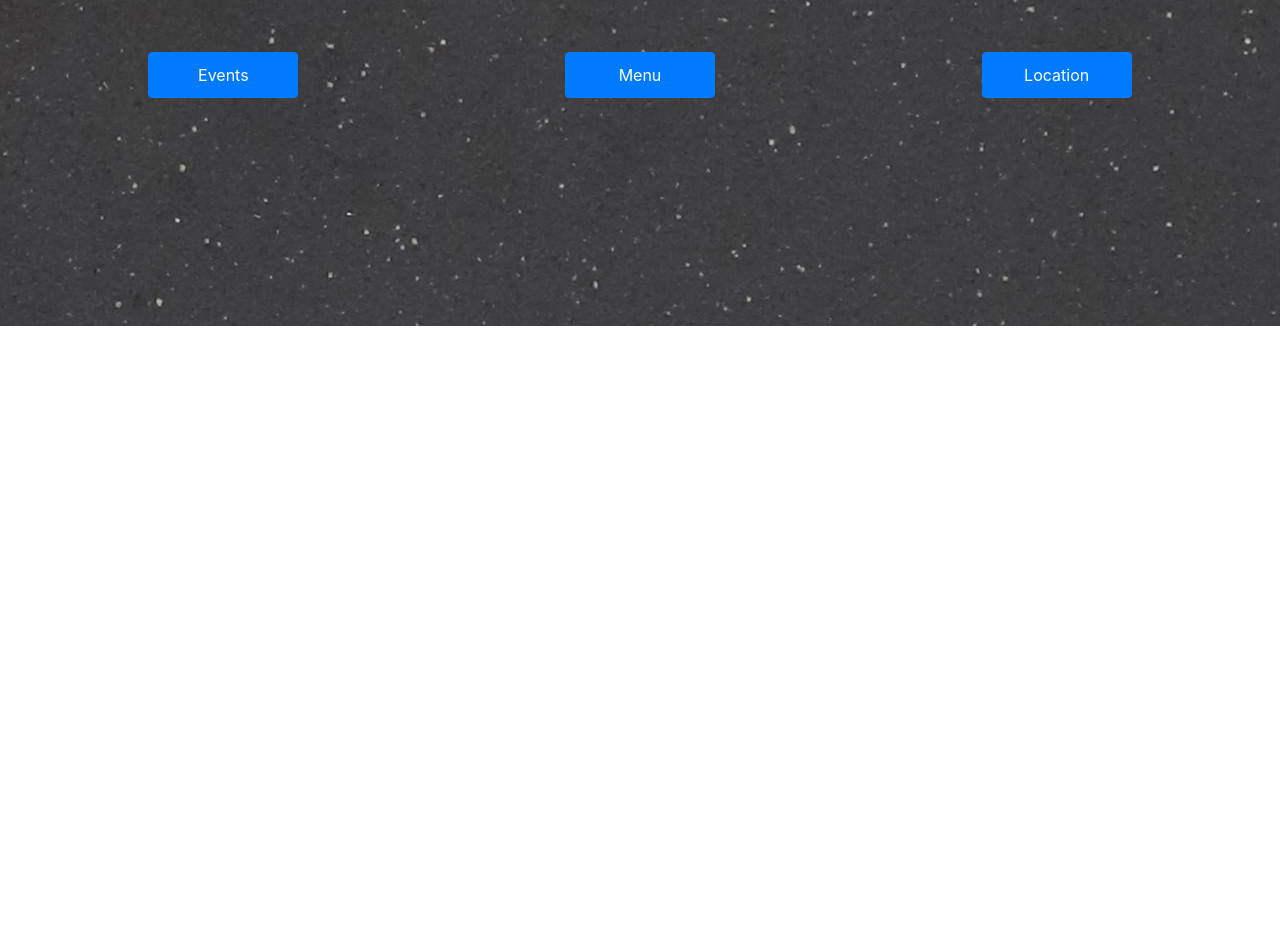
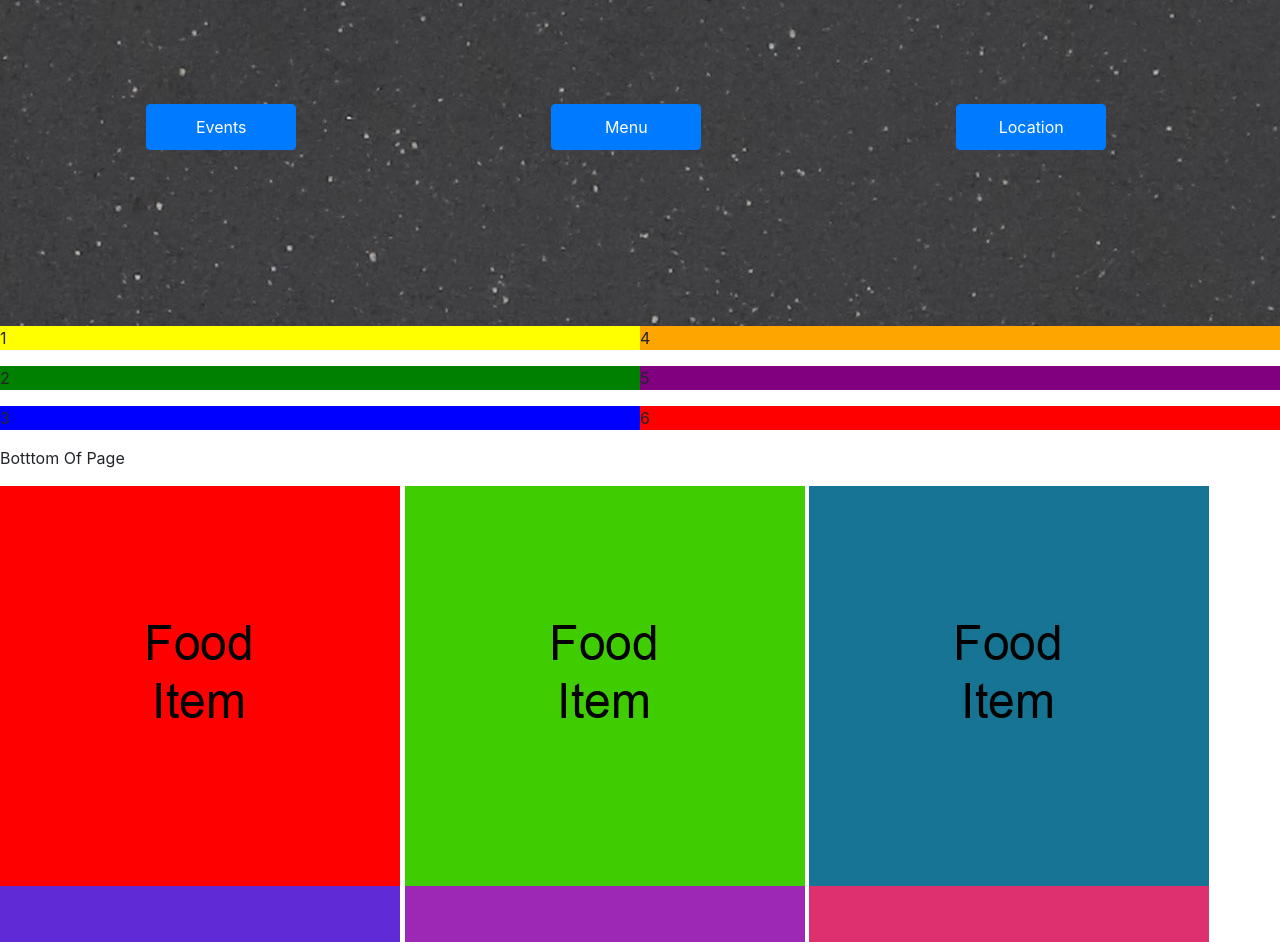
Before and after one commit to KelvinHere/Milestone-FrontEnd, a plain HTML site: page index.html in a window 1280 px wide. Shown: the part 378-1320 px from the top of the page. Before the commit the page ends 800 px from the top, so only its background shows below. Drawn offline with nearby package versions, Linux system fonts and the light colour scheme.

Commit message:
Feat: reactive buttons for mobile/desktop, started food grid for below hero image

```diff
--- a/assets/css/style.css
+++ b/assets/css/style.css
@@ -1,5 +1,6 @@
 .main-article {
     height: 85vh;
+    min-height: 580px;
     background: url("../images/home/hero-bg.jpg") no-repeat fixed bottom right;
 
 }
@@ -9,11 +10,11 @@
 }
 
 .main-buttons-container {
-    position: realtive;
-
+    margin-top: 10px;
 }
 
 .index-large-buttons {
+    margin-left: 10%;
     margin-top: 20px;
     width: 150px;
     padding-top: 10px;
@@ -21,9 +22,31 @@
 
 
 }
+
+/*------------------------------------------------------------ Food Table */
+.flex-container {
+    display: flex;
+    flex-wrap: wrap;
+
+}
+
+.flex-column {
+    flex: 50%;
+}
+
 /*------------------------------------------------------------ Media Query */
-@media(min-width: 992px) {
+@media(min-width: 768px) {
     .logo-large-image {
-        padding-left: 120px;
+        padding-left: 50px;
+
+    }
+
+    .main-buttons-container {
+    margin-top: 100px;
+    margin-right: 50px;
+    }
+
+    .index-large-buttons {
+        margin-left: 10%;
     }
 }
--- a/index.html
+++ b/index.html
@@ -26,23 +26,42 @@
                 </div>
             </div>
 
-                <!-------------------------------------------------Navigation buttons-->
-            <div class="row main-buttons-container mt-5 mx-auto">
-                <div class="col-12  col-lg-4 col-md-4 text-center">
+            <!-------------------------------------------------Navigation buttons-->
+            <div class="row main-buttons-container">
+                <div class="col-12 col-md-4 text-md-center">
                     <button type="button" class="btn btn-primary index-large-buttons">Events</button>
                 </div>
-                <div class="col-12  col-lg-4 col-md-4 text-center">
+                <div class="col-12 col-md-4 text-md-center">
                     <button type="button" class="btn btn-primary index-large-buttons">Menu</button>
                 </div>
-                <div class="col-12  col-lg-4 col-md-4 text-center">
+                <div class="col-12 col-md-4 text-md-center">
                     <button type="button" class="btn btn-primary index-large-buttons">Location</button>
                 </div>
             </div>
 
         </article>
 
+        <!-------------------------------------------------Food Table-->
+        <div class="flex-container">
+            <div class="flex-column">
+                <p style="background: yellow">1</p>
+                <p style="background: green">2</p>
+                <p style="background: blue">3</p>
+            </div>
+            <div class="flex-column">
+                <p style="background: orange">4</p>
+                <p style="background: purple">5</p>
+                <p style="background: red">6</p>
+            </div>
+        </div>
+        <p>Botttom Of Page</p>
 
 
-
+                <img src="assets/images/menu-items/food-item-1.jpg" alt="food 1 image">
+                <img src="assets/images/menu-items/food-item-2.jpg" alt="food 2 image">
+                <img src="assets/images/menu-items/food-item-3.jpg" alt="food 3 image">
+                <img src="assets/images/menu-items/food-item-4.jpg" alt="food 4 image">
+                <img src="assets/images/menu-items/food-item-5.jpg" alt="food 5 image">
+                <img src="assets/images/menu-items/food-item-6.jpg" alt="food 6 image">
     </body>
 </html>
```
Also changed, not shown: assets/images/menu-items/food-item-1.jpg (added), assets/images/menu-items/food-item-2.jpg (added), assets/images/menu-items/food-item-3.jpg (added), assets/images/menu-items/food-item-4.jpg (added), assets/images/menu-items/food-item-5.jpg (added), assets/images/menu-items/food-item-6.jpg (added), assets/images/menu-items/food-item-7.jpg (added), assets/images/menu-items/food-item-8.jpg (added), assets/images/menu-items/food-item-9.jpg (added).
